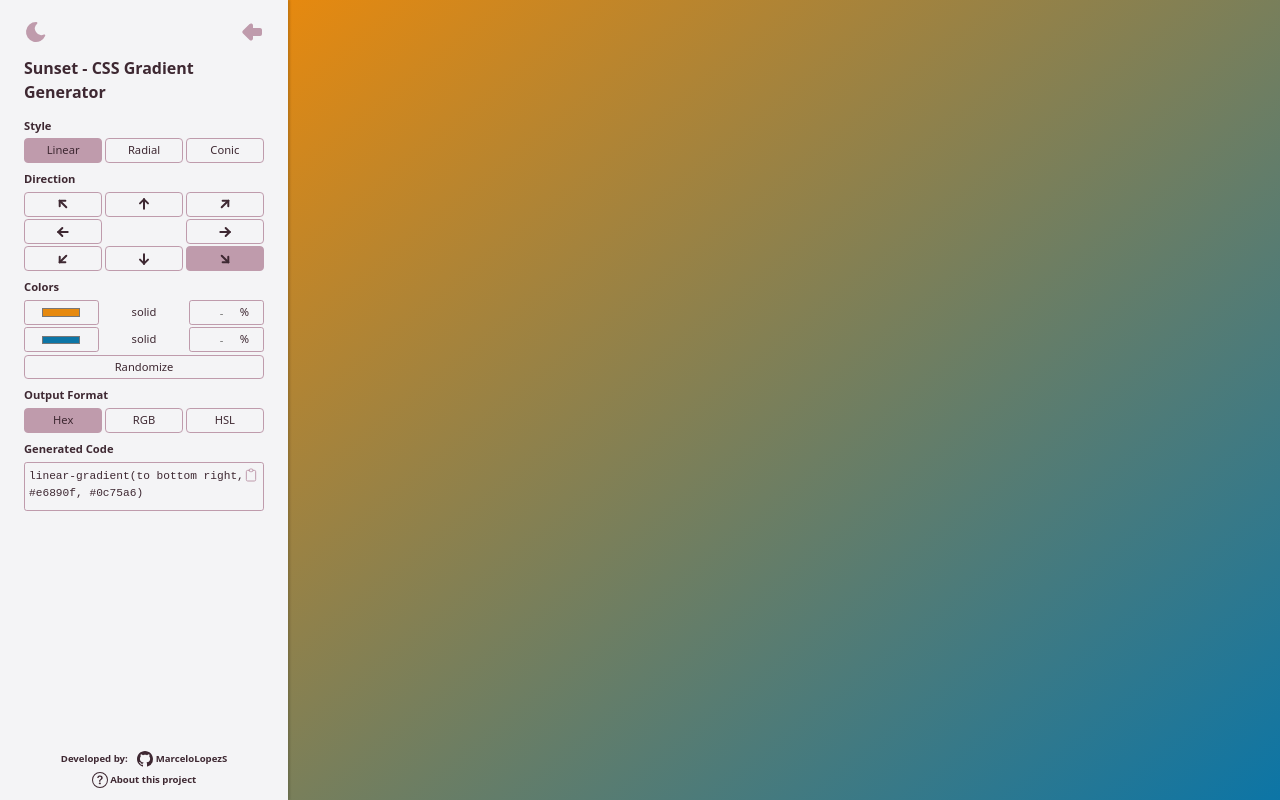
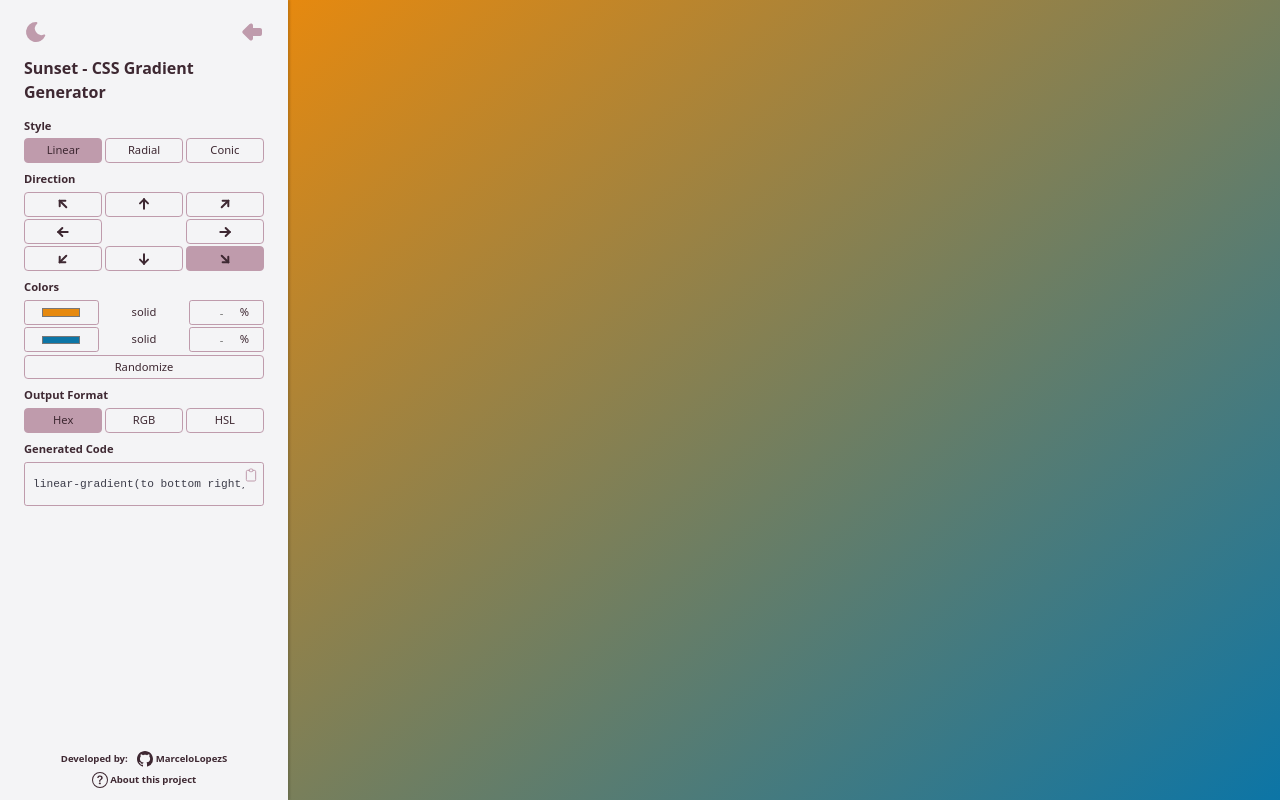
Before and after one commit to MarceloLopezS/sunset-css-gradient-generator, a React (Vite) app: page / in a window 1280 px wide. Built offline with nearby package versions, Linux system fonts and the light colour scheme.

Commit message:
Style code container

```diff
--- a/src/entities/GeneratedCode/ui/styles.module.css
+++ b/src/entities/GeneratedCode/ui/styles.module.css
@@ -2,10 +2,22 @@
   --padding: var(--size-25);
 
   position: relative;
-  height: calc(var(--control-height) * 2);
+  height: calc(var(--control-height) * 1.8);
   padding: var(--padding);
   border: var(--control-border);
   border-radius: 0.25em;
+}
+
+.code-container code {
+  display: flex;
+  align-items: center;
+  height: 100%;
+  text-wrap: nowrap;
+  color: var(--clr-code);
+  padding-inline: var(--size-25);
+  overflow: scroll hidden;
+  scrollbar-color: var(--accent-theme) transparent;
+  scrollbar-width: thin;
 }
 
 .copy-to-clipboard {
@@ -14,6 +26,8 @@
   right: var(--padding);
   width: var(--size-100);
   color: var(--accent-theme);
+  background-color: var(--bg-theme);
+  z-index: 10;
   transition: color 500ms ease;
 }
 
```
